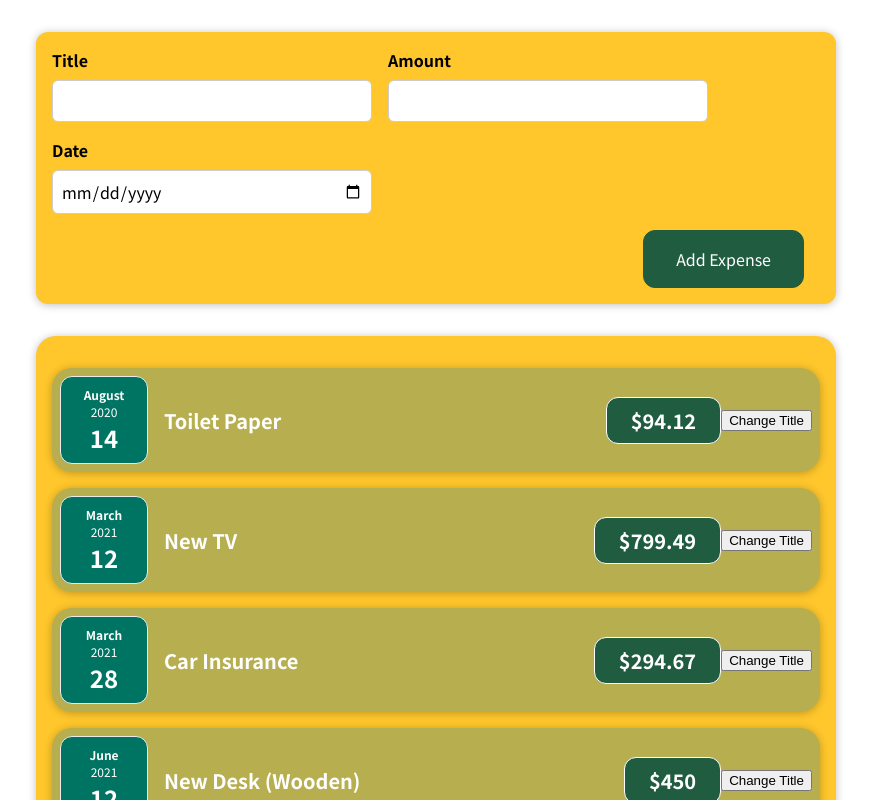
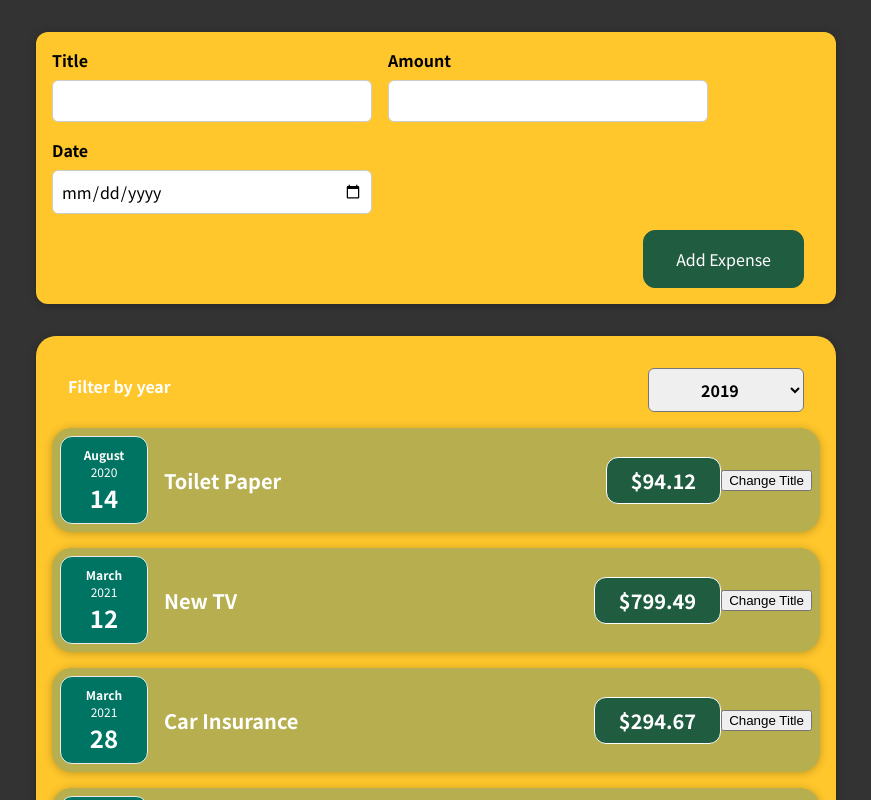
Before and after one commit to Chetan-B-B/ExpenseTracker, a React (Create React App) app: page / in a window 1280 px wide. Shown: the top 800 px of the page, without its empty margins (204-1075 px from the left). Built offline with nearby package versions, Linux system fonts and the light colour scheme.

Commit message:
22-12-2021

```diff
--- a/src/components/Expenses/Expenses.js
+++ b/src/components/Expenses/Expenses.js
@@ -1,10 +1,21 @@
+import { useState } from "react";
+
 import ExpenseItem from "./ExpenseItem";
 import "./Expenses.css";
 import Card from "../UI/Card";
+import ExpensesFilter from "../ExpensesFilter/ExpensesFilter";
 
 function Expenses(props) {
+  const [filteredyear, setYear] = useState("2019");
+  const filterChangeHandler = (year) => {
+    setYear(year);
+  };
   return (
     <Card className="expenses">
+      <ExpensesFilter
+        selected={filteredyear}
+        onFilterData={filterChangeHandler}
+      />
       <ExpenseItem
         title={props.items[0].title}
         amount={props.items[0].amount}
--- /dev/null
+++ b/src/components/ExpensesFilter/ExpensesFilter.css
@@ -0,0 +1,24 @@
+.expenses-filter {
+  color: white;
+  padding: 0 1rem;
+}
+
+.expenses-filter__control {
+  display: flex;
+  width: 100%;
+  align-items: center;
+  justify-content: space-between;
+  margin: 1rem 0;
+}
+
+.expenses-filter label {
+  font-weight: bold;
+  margin-bottom: 0.5rem;
+}
+
+.expenses-filter select {
+  font: inherit;
+  padding: 0.5rem 3rem;
+  font-weight: bold;
+  border-radius: 6px;
+}
--- /dev/null
+++ b/src/components/ExpensesFilter/ExpensesFilter.js
@@ -0,0 +1,23 @@
+import "./ExpensesFilter.css";
+
+const ExpensesFilter = (props) => {
+  const filterChangeHandler = (e) => {
+    props.onFilterData(e.target.value);
+  };
+
+  return (
+    <div className="expenses-filter">
+      <div className="expenses-filter__control">
+        <label>Filter by year</label>
+        <select value={props.selected} onChange={filterChangeHandler}>
+          <option value="2022">2022</option>
+          <option value="2021">2021</option>
+          <option value="2020">2020</option>
+          <option value="2019">2019</option>
+        </select>
+      </div>
+    </div>
+  );
+};
+
+export default ExpensesFilter;
--- a/src/index.css
+++ b/src/index.css
@@ -10,5 +10,5 @@ html {
 
 body {
   margin: 0;
-  background-color: #fff;
+  background-color: #333;
 }
```
Also changed, not shown: 1 other file (tests, documents, lock files or other folders).
